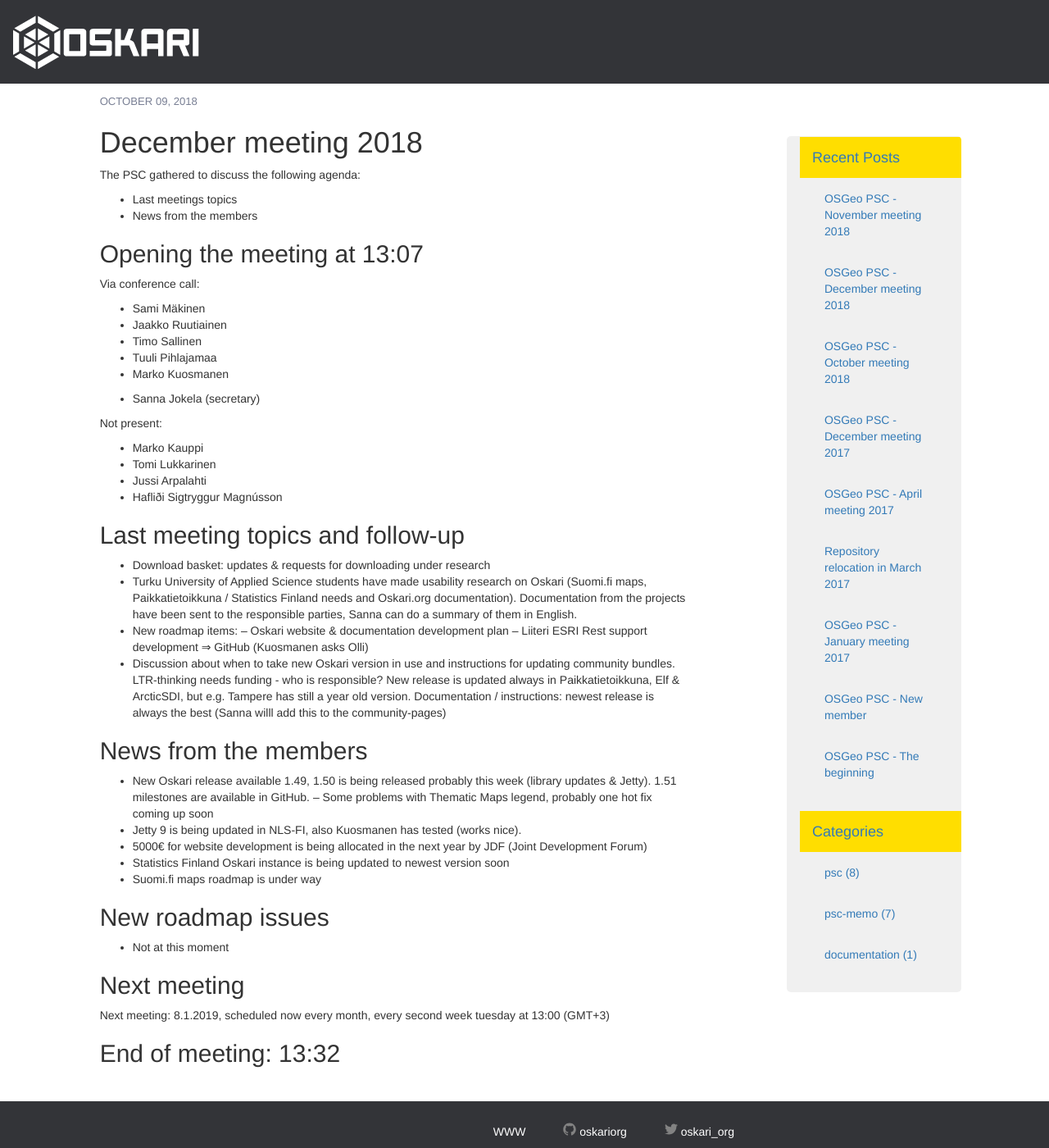
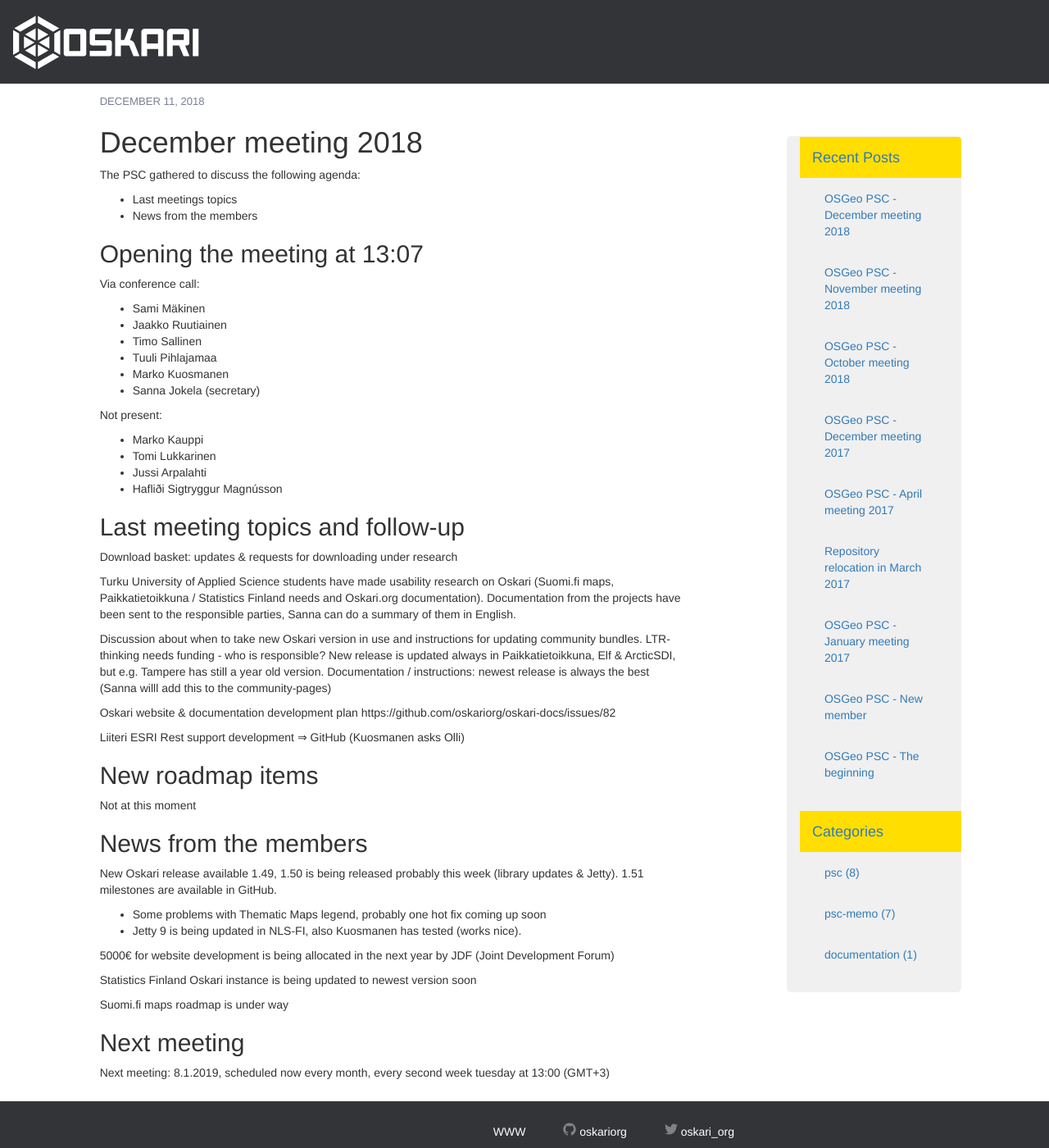
Before and after one commit to oskariorg/oskariorg.github.io, a Jekyll site: the page built from _posts/2018-12-11-PSC_December_2018.md, in a window 1280 px wide and 1400 px high. Shown: the whole window at 82% size. Built offline with Jekyll 4.4.1, drawn with Linux system fonts in a browser that asks for light colours; nearby versions of some CDN libraries.

Commit message:
Update 2018-12-11-PSC_December_2018.md
Typos

```diff
--- a/_posts/2018-12-11-PSC_December_2018.md
+++ b/_posts/2018-12-11-PSC_December_2018.md
@@ -2,7 +2,7 @@
 layout: post
 title:  "OSGeo PSC - December meeting 2018"
 excerpt : "News, new release"
-date:   2018-10-09 15:00:00 +0300
+date:   2018-12-11 13:00:00 +0300
 categories: [psc, psc-memo]
 ---
 
@@ -16,13 +16,11 @@ The PSC gathered to discuss the following agenda:
 ## Opening the meeting at 13:07
 
 Via conference call:
-
 - Sami Mäkinen
 - Jaakko Ruutiainen
 - Timo Sallinen
 - Tuuli Pihlajamaa
 - Marko Kuosmanen
-
 - Sanna Jokela (secretary)
 
 Not present:
@@ -33,27 +31,31 @@ Not present:
 
 ## Last meeting topics and follow-up
 
-- Download basket: updates & requests for downloading under research
-- Turku University of Applied Science students have made usability research on Oskari (Suomi.fi maps, Paikkatietoikkuna / Statistics Finland needs and Oskari.org documentation). Documentation from the projects have been sent to the responsible parties, Sanna can do a summary of them in English.
-- New roadmap items:
--- Oskari website & documentation development plan
--- Liiteri ESRI Rest support development ⇒ GitHub (Kuosmanen asks Olli)
-- Discussion about when to take new Oskari version in use and instructions for updating community bundles. LTR-thinking needs funding - who is responsible? New release is updated always in Paikkatietoikkuna, Elf & ArcticSDI, but e.g. Tampere has still a year old version. Documentation / instructions: newest release is always the best (Sanna willl add this to the community-pages)
+Download basket: updates & requests for downloading under research
 
+Turku University of Applied Science students have made usability research on Oskari (Suomi.fi maps, Paikkatietoikkuna / Statistics Finland needs and Oskari.org documentation). Documentation from the projects have been sent to the responsible parties, Sanna can do a summary of them in English.
+
+Discussion about when to take new Oskari version in use and instructions for updating community bundles. LTR-thinking needs funding - who is responsible? New release is updated always in Paikkatietoikkuna, Elf & ArcticSDI, but e.g. Tampere has still a year old version. Documentation / instructions: newest release is always the best (Sanna willl add this to the community-pages)
+
+Oskari website & documentation development plan https://github.com/oskariorg/oskari-docs/issues/82
+
+Liiteri ESRI Rest support development ⇒ GitHub (Kuosmanen asks Olli)
+
+## New roadmap items
+
+Not at this moment
 
 ## News from the members
 
-- New Oskari release available 1.49, 1.50 is being released probably this week (library updates & Jetty). 1.51 milestones are available in GitHub.
--- Some problems with Thematic Maps legend, probably one hot fix coming up soon
+New Oskari release available 1.49, 1.50 is being released probably this week (library updates & Jetty). 1.51 milestones are available in GitHub.
+- Some problems with Thematic Maps legend, probably one hot fix coming up soon
 - Jetty 9 is being updated in NLS-FI, also Kuosmanen has tested (works nice).
-- 5000€ for website development is being allocated in the next year  by JDF (Joint Development Forum)
-- Statistics Finland Oskari instance is being updated to newest version soon
-- Suomi.fi maps roadmap is under way
 
+5000€ for website development is being allocated in the next year  by JDF (Joint Development Forum)
 
-## New roadmap issues
+Statistics Finland Oskari instance is being updated to newest version soon
 
-- Not at this moment
+Suomi.fi maps roadmap is under way
 
 ## Next meeting
 
```
